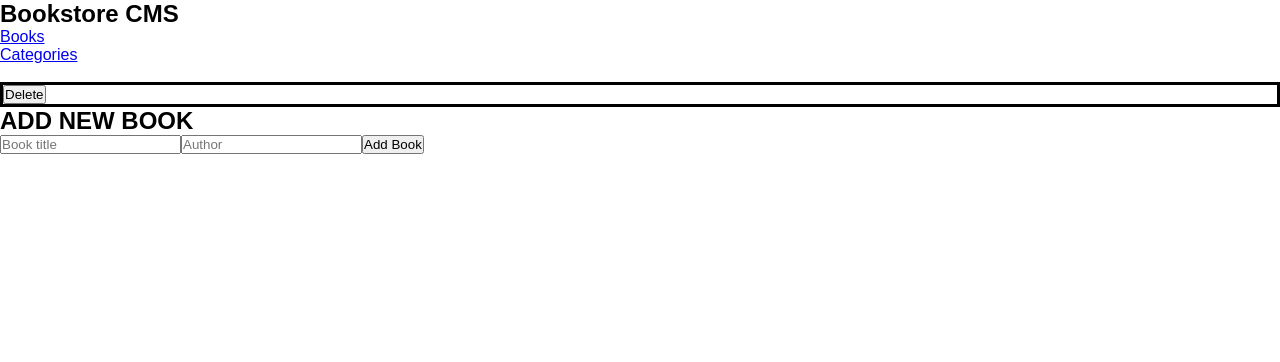
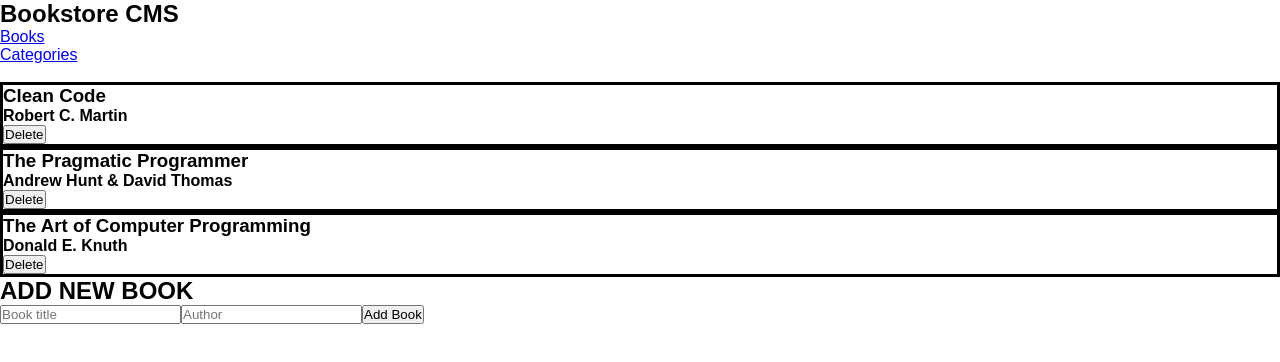
Before and after one commit to virag-ky/Book-Store, a React (Create React App) app: page / in a window 1280 px wide. Shown: the top 362 px of the page. Built offline with nearby package versions, Linux system fonts and the light colour scheme.

Commit message:
Display books

```diff
--- a/src/components/Book.js
+++ b/src/components/Book.js
@@ -1,22 +1,16 @@
 import React from 'react';
 import PropTypes from 'prop-types';
 
-const Book = ({ books }) => {
-  const { title, author } = books;
-  return (
-    <div className="book" style={{ border: 'solid black' }}>
-      <h3>{title}</h3>
-      <h3>{author}</h3>
-      <button type="button">Delete</button>
-    </div>
-  );
-};
-
+const Book = ({ title, author }) => (
+  <li className="book" style={{ border: 'solid black' }}>
+    <h3>{title}</h3>
+    <h4>{author}</h4>
+    <button type="button">Delete</button>
+  </li>
+);
 Book.propTypes = {
-  books: PropTypes.shape({
-    title: PropTypes.string,
-    author: PropTypes.string,
-  }).isRequired,
+  title: PropTypes.string.isRequired,
+  author: PropTypes.string.isRequired,
 };
 
 export default Book;
--- a/src/components/BooksContainer.js
+++ b/src/components/BooksContainer.js
@@ -1,17 +1,16 @@
 import React from 'react';
+import { useSelector } from 'react-redux';
 import Form from './Form';
 import Book from './Book';
 
 const BooksContainer = () => {
-  const books = {
-    title: '',
-    author: '',
-  };
-
+  const books = useSelector((state) => state.books);
   return (
     <div className="booksPage">
       <ul className="booksContainer">
-        <Book books={books} />
+        {books.map((book) => (
+          <Book key={book.id} title={book.title} author={book.author} />
+        ))}
       </ul>
       <Form />
     </div>
--- a/src/index.js
+++ b/src/index.js
@@ -1,14 +1,22 @@
 import React from 'react';
 import ReactDOM from 'react-dom/client';
 import { BrowserRouter } from 'react-router-dom';
+import { Provider } from 'react-redux';
+import { createStore } from 'redux';
+import configureStore from './redux/configureStore';
 import './index.css';
 import App from './App';
 
 const root = ReactDOM.createRoot(document.getElementById('root'));
+
+const store = createStore(configureStore);
+
 root.render(
   <React.StrictMode>
     <BrowserRouter>
-      <App />
+      <Provider store={store}>
+        <App />
+      </Provider>
     </BrowserRouter>
   </React.StrictMode>,
 );
--- a/src/redux/categories/categories.js
+++ b/src/redux/categories/categories.js
@@ -1,9 +1,9 @@
-const CHECK_STATUS = "CHECK_STATUS";
+const CHECK_STATUS = 'CHECK_STATUS';
 
 const categoriesReducer = (state = [], action) => {
   switch (action.type) {
     case CHECK_STATUS:
-      return "Under construction";
+      return 'Under construction';
     default:
       return state;
   }
```
Also changed, not shown: src/redux/books/books.js (+10 -9 lines).
